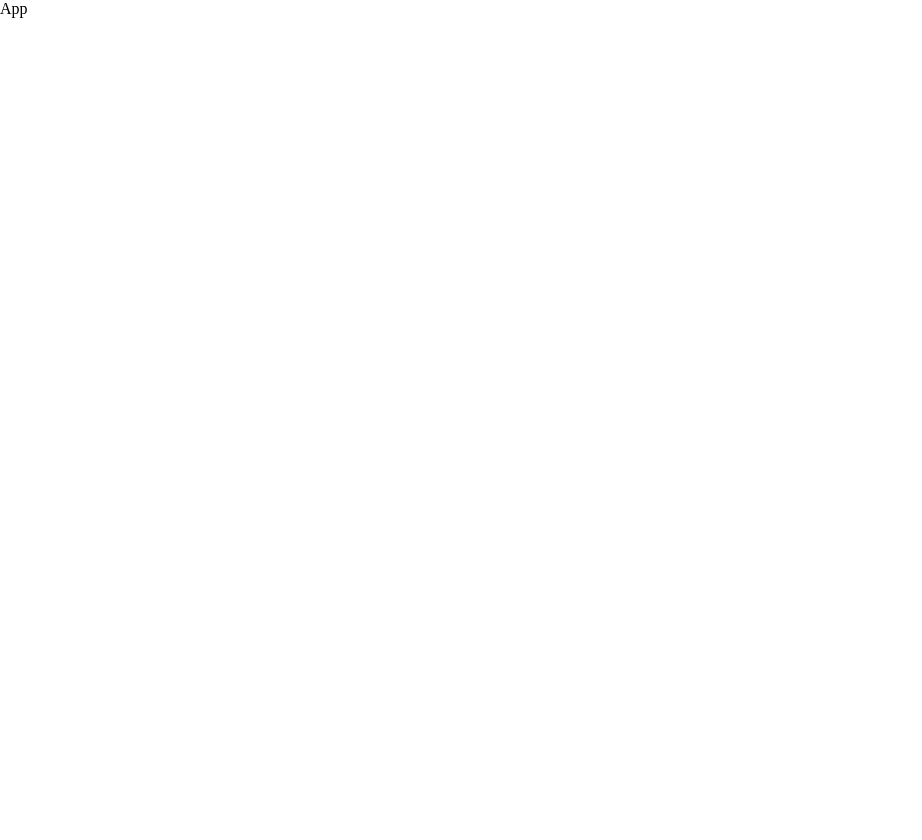
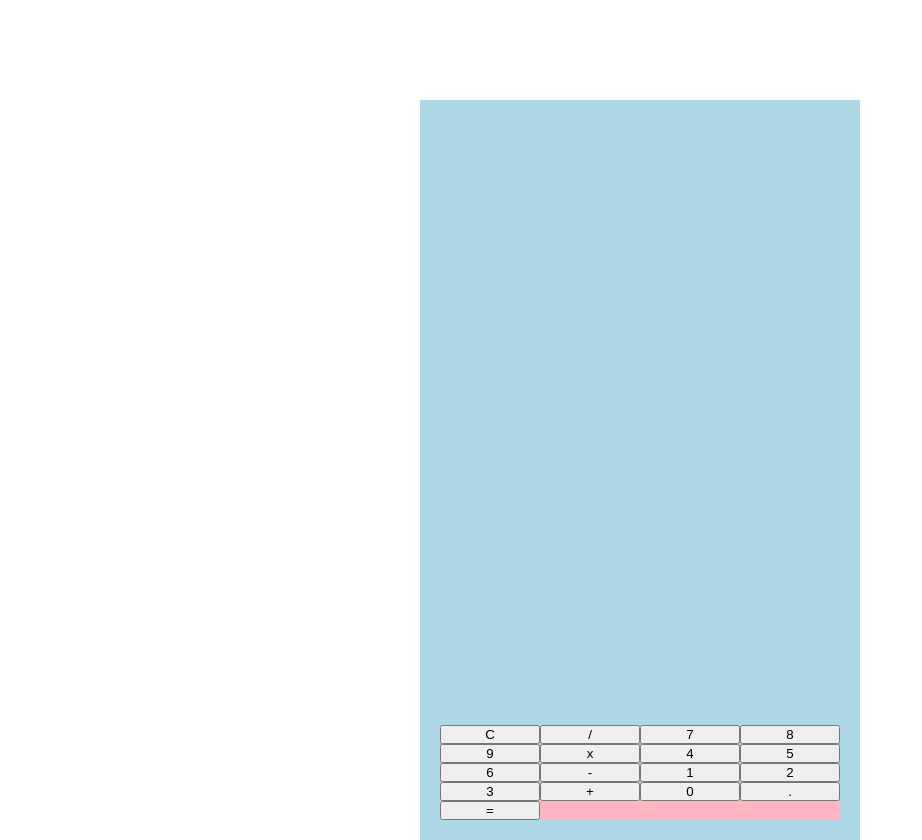
Before and after one commit to Sn4tch-94/calculator, a React (Create React App) app: page / in a window 1280 px wide. Shown: the whole page, without its empty margins (0-922 px from the left). Before the commit the page ends 800 px from the top, so only its background shows below. Built offline with nearby package versions, Linux system fonts and the light colour scheme.

Commit message:
Basic calculator component with buttons & result, without styling

```diff
--- a/src/App.css
+++ b/src/App.css
@@ -2,3 +2,9 @@
 	padding: 0;
 	margin: 0;
 }
+
+body {
+	display: flex;
+	justify-content: center;
+	padding-top: 100px;
+}
--- a/src/App.js
+++ b/src/App.js
@@ -1,9 +1,10 @@
 import './App.css';
+import Calculator from './components/Calculator';
 
 function App() {
 	return (
 		<div className="App">
-			App
+			<Calculator/>
 		</div>
 	);
 }
--- /dev/null
+++ b/src/components/Calculator.css
@@ -0,0 +1,27 @@
+.calculator__container {
+	height: 700px;
+	width: 400px;
+	padding: 20px;
+
+	background-color: lightblue;
+
+	display: flex;
+	flex-direction: column;
+	justify-content: flex-end;
+}
+
+.calculator__results {
+	margin-bottom: 20px;
+
+	display: flex;
+	justify-content: flex-end;
+
+	background-color: lightgreen;
+}
+
+.calculator__buttons {
+	display: grid;
+	grid-template-columns: repeat(4, 1fr);
+
+	background-color: lightpink;
+}
--- /dev/null
+++ b/src/components/Calculator.js
@@ -0,0 +1,36 @@
+import React, { useState } from 'react'
+import './Calculator.css'
+
+import { buttons } from '../config/buttons'
+
+function Calculator() {
+
+	const [expression, setExpression] = useState('')
+
+	const buttonClick = (item) => {
+		setExpression(expression + item.display)
+	}
+
+	return (
+		<div className="calculator__container">
+			<div className="calculator__results">
+				{expression}
+			</div>
+			<div className="calculator__buttons">
+				{
+					buttons.map((item, index) => (
+						<button
+							key={index}
+							onClick={() => buttonClick(item)}
+						>
+							{item.display}
+						</button>
+					))
+				}
+			</div>
+
+		</div>
+	)
+}
+
+export default Calculator
--- /dev/null
+++ b/src/config/buttons.js
@@ -0,0 +1,76 @@
+export const BUTTON_ACTIONS = {
+	ADD: 'ADD',
+	CALC: 'CALC',
+	DELETE: 'DELETE'
+}
+
+export const buttons = [
+	{
+		display: 'C',
+		action: BUTTON_ACTIONS.DELETE
+	},
+	{
+		display: '/',
+		action: BUTTON_ACTIONS.ADD
+	},
+	{
+		display: '7',
+		action: BUTTON_ACTIONS.ADD
+	},
+	{
+		display: '8',
+		action: BUTTON_ACTIONS.ADD
+	},
+	{
+		display: '9',
+		action: BUTTON_ACTIONS.ADD
+	},
+	{
+		display: 'x',
+		action: BUTTON_ACTIONS.ADD
+	},
+	{
+		display: '4',
+		action: BUTTON_ACTIONS.ADD
+	},
+	{
+		display: '5',
+		action: BUTTON_ACTIONS.ADD
+	},
+	{
+		display: '6',
+		action: BUTTON_ACTIONS.ADD
+	},
+	{
+		display: '-',
+		action: BUTTON_ACTIONS.ADD
+	},
+	{
+		display: '1',
+		action: BUTTON_ACTIONS.ADD
+	},
+	{
+		display: '2',
+		action: BUTTON_ACTIONS.ADD
+	},
+	{
+		display: '3',
+		action: BUTTON_ACTIONS.ADD
+	},
+	{
+		display: '+',
+		action: BUTTON_ACTIONS.ADD
+	},
+	{
+		display: '0',
+		action: BUTTON_ACTIONS.ADD
+	},
+	{
+		display: '.',
+		action: BUTTON_ACTIONS.ADD
+	},
+	{
+		display: '=',
+		action: BUTTON_ACTIONS.CALC
+	}
+]
```
